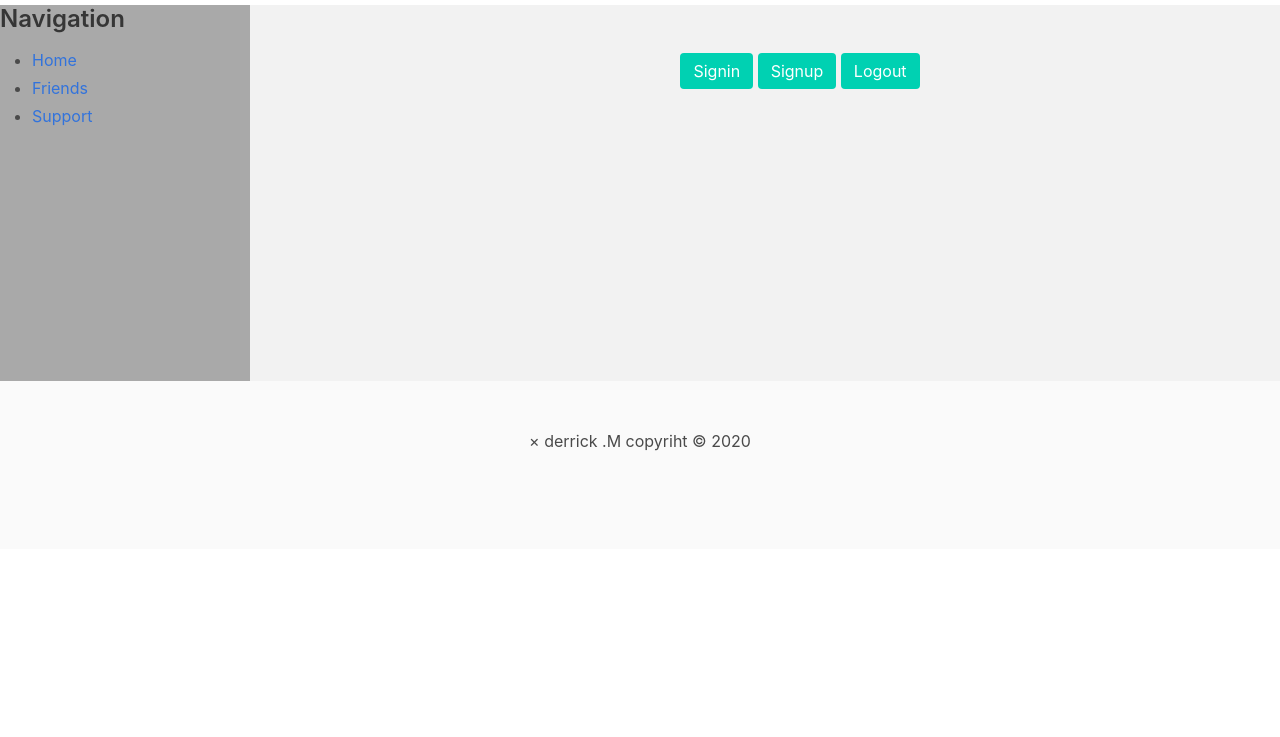
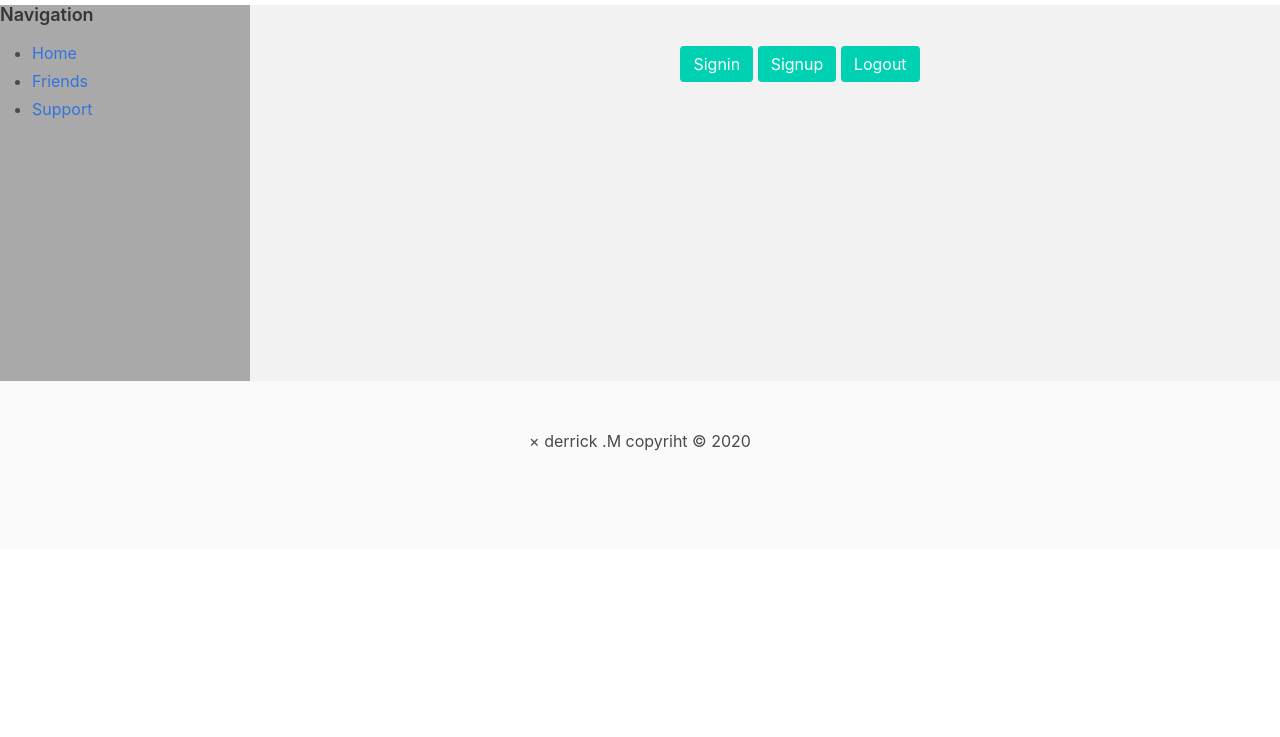
Before and after one commit to derrick3115/Exercise, a plain HTML site: page index.html in a window 1280 px wide. Shown: the part 63-800 px from the top of the page. Drawn offline with nearby package versions, Linux system fonts and the light colour scheme; files that its build step writes are made by us from their sources.

Commit message:
new idea

```diff
--- a/index.html
+++ b/index.html
@@ -44,7 +44,7 @@
     <div style="width: 500px;height: 400px;">
     <div style="font-style: normal;background-color: darkgrey;border-style:hidden;margin-top: -24px;width: 250px;height: 400px;">
         <article class="content">
-            &nbsp;&nbsp;&nbsp;&nbsp;&nbsp;<h3>Navigation</h3>
+            &nbsp;&nbsp;&nbsp;&nbsp;&nbsp;<h5>Navigation</h5>
             <ul>
                 <li><a href="">Home</a></li>
                 <li><a href="">Friends</a></li>
```
